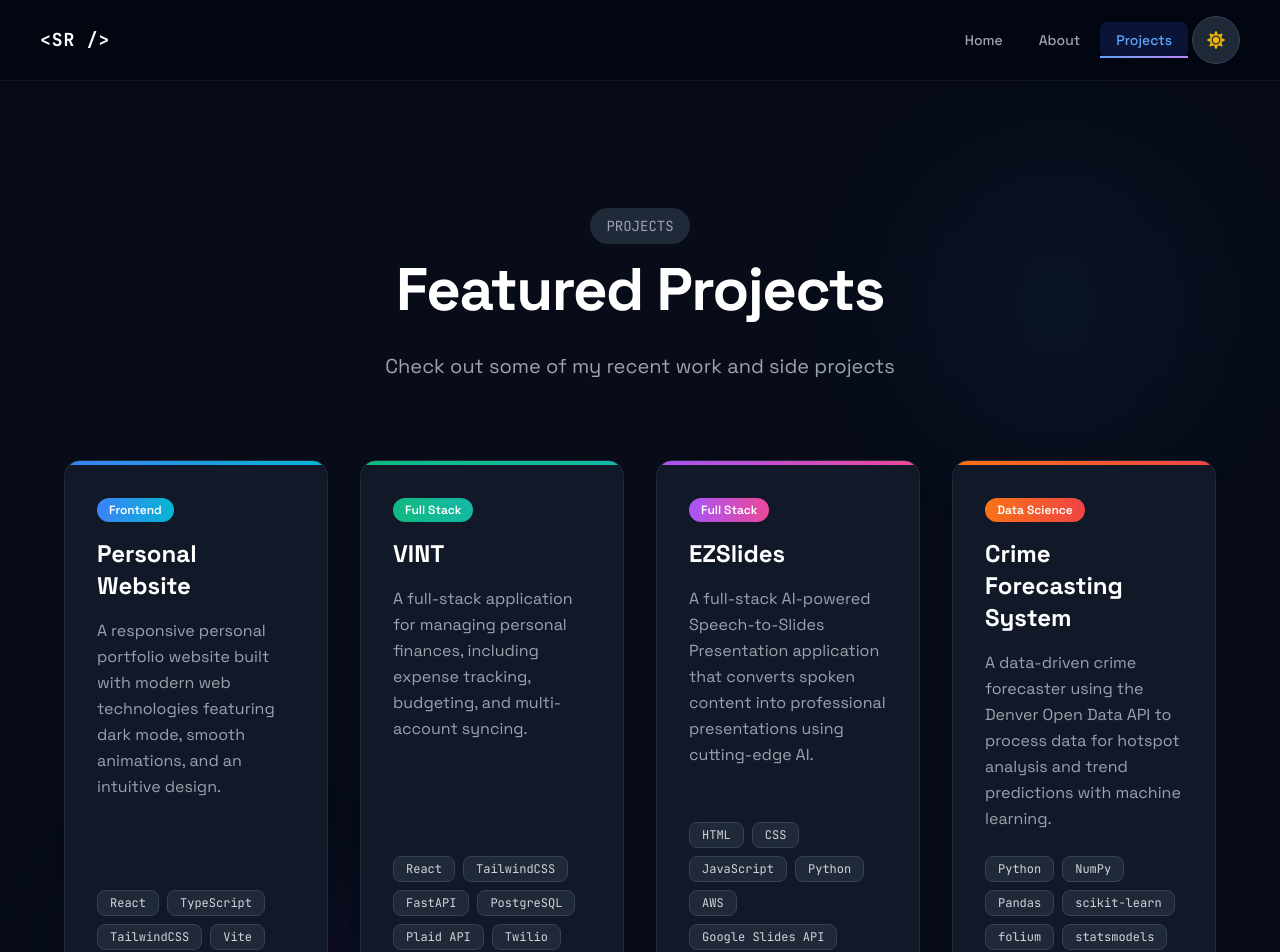
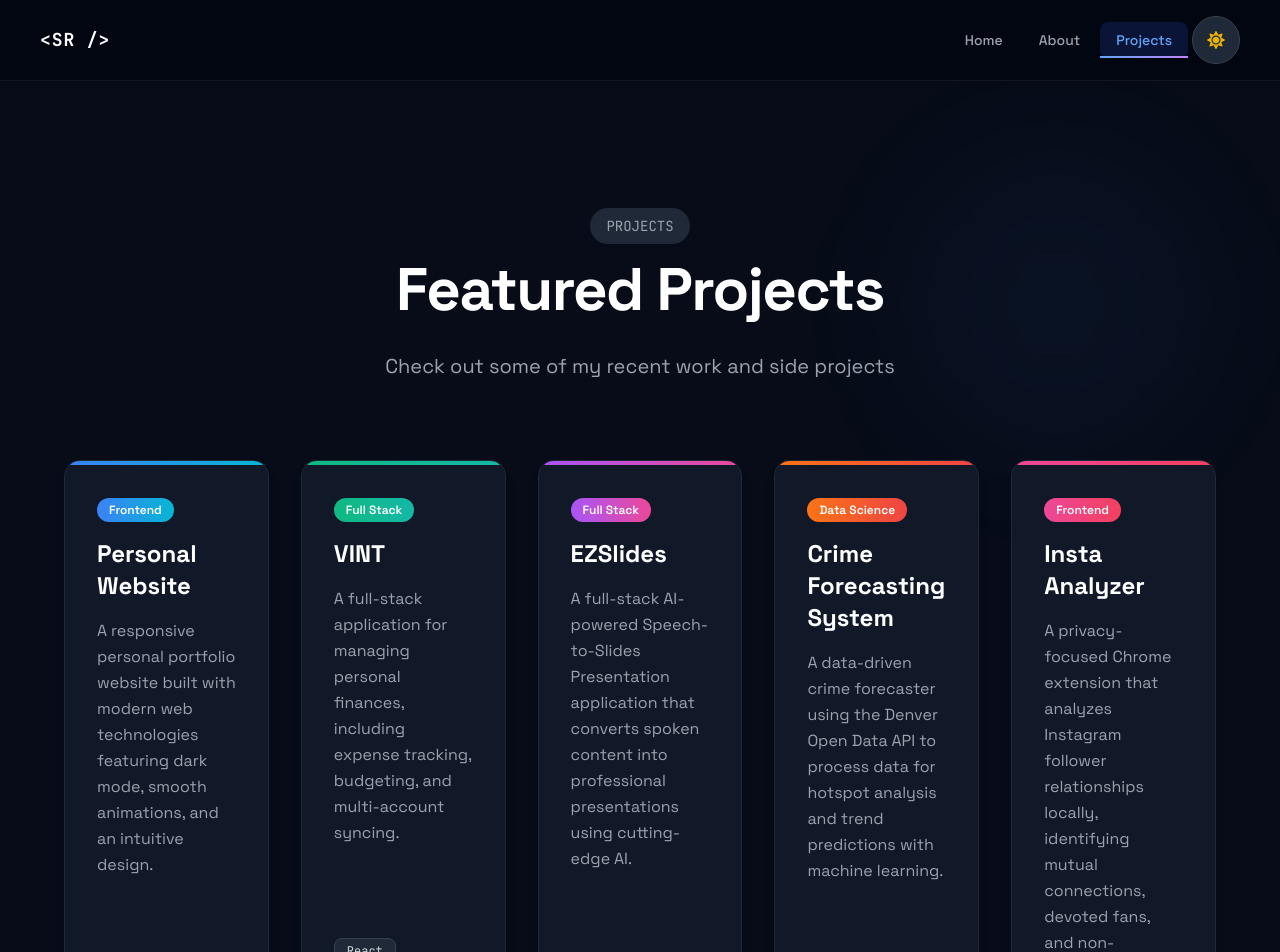
Before and after one commit to sudarshanr10/personal-website, a React (Vite) app: page /projects in a window 1280 px wide. Shown: the top 952 px of the page. Built offline with nearby package versions, Linux system fonts and the light colour scheme.

Commit message:
Add Insta Analyzer project to Projects section

```diff
--- a/src/components/Projects.tsx
+++ b/src/components/Projects.tsx
@@ -39,6 +39,15 @@ const Projects = () => {
       githubUrl: 'https://github.com/sudarshanr10/Crime-Forcasting-System',
       category: 'Data Science',
       color: 'from-orange-500 to-red-500',
+    },
+    {
+      id: 5,
+      title: 'Insta Analyzer',
+      description: 'A privacy-focused Chrome extension that analyzes Instagram follower relationships locally, identifying mutual connections, devoted fans, and non-reciprocal followers with a React dashboard.',
+      technologies: ['React', 'JavaScript', 'Chrome Extension', 'GraphQL', 'CSS'],
+      githubUrl: 'https://github.com/sudarshanr10/instaanalyzer',
+      category: 'Frontend',
+      color: 'from-pink-500 to-rose-500',
     },
   ]
 
@@ -89,7 +98,7 @@ const Projects = () => {
 
         {/* Project Cards Grid */}
         <motion.div
-          className="grid grid-cols-1 md:grid-cols-2 lg:grid-cols-4 gap-8"
+          className="grid grid-cols-1 md:grid-cols-2 lg:grid-cols-3 xl:grid-cols-5 gap-8"
           variants={containerVariants}
           initial="hidden"
           animate="visible"
```
